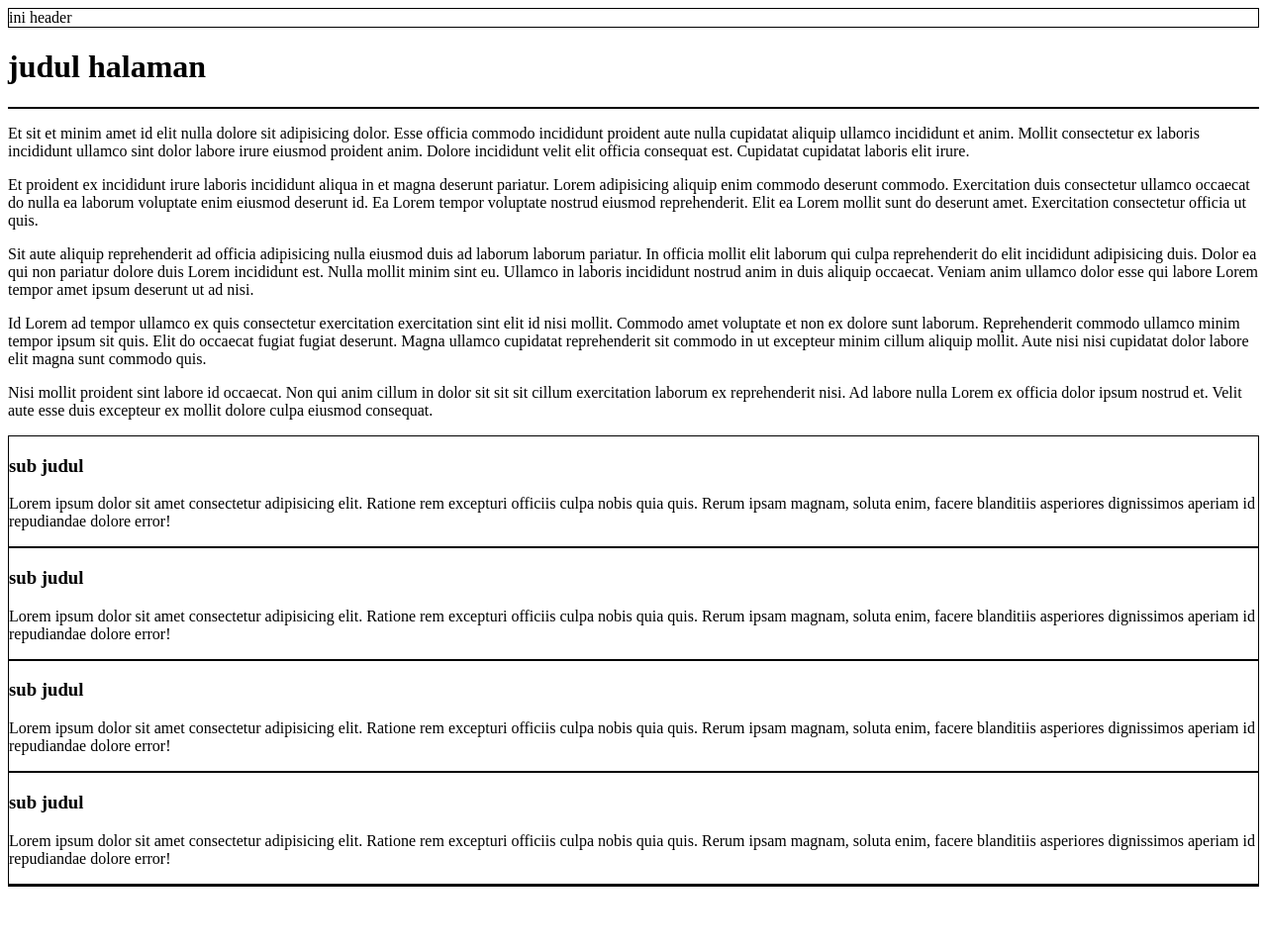
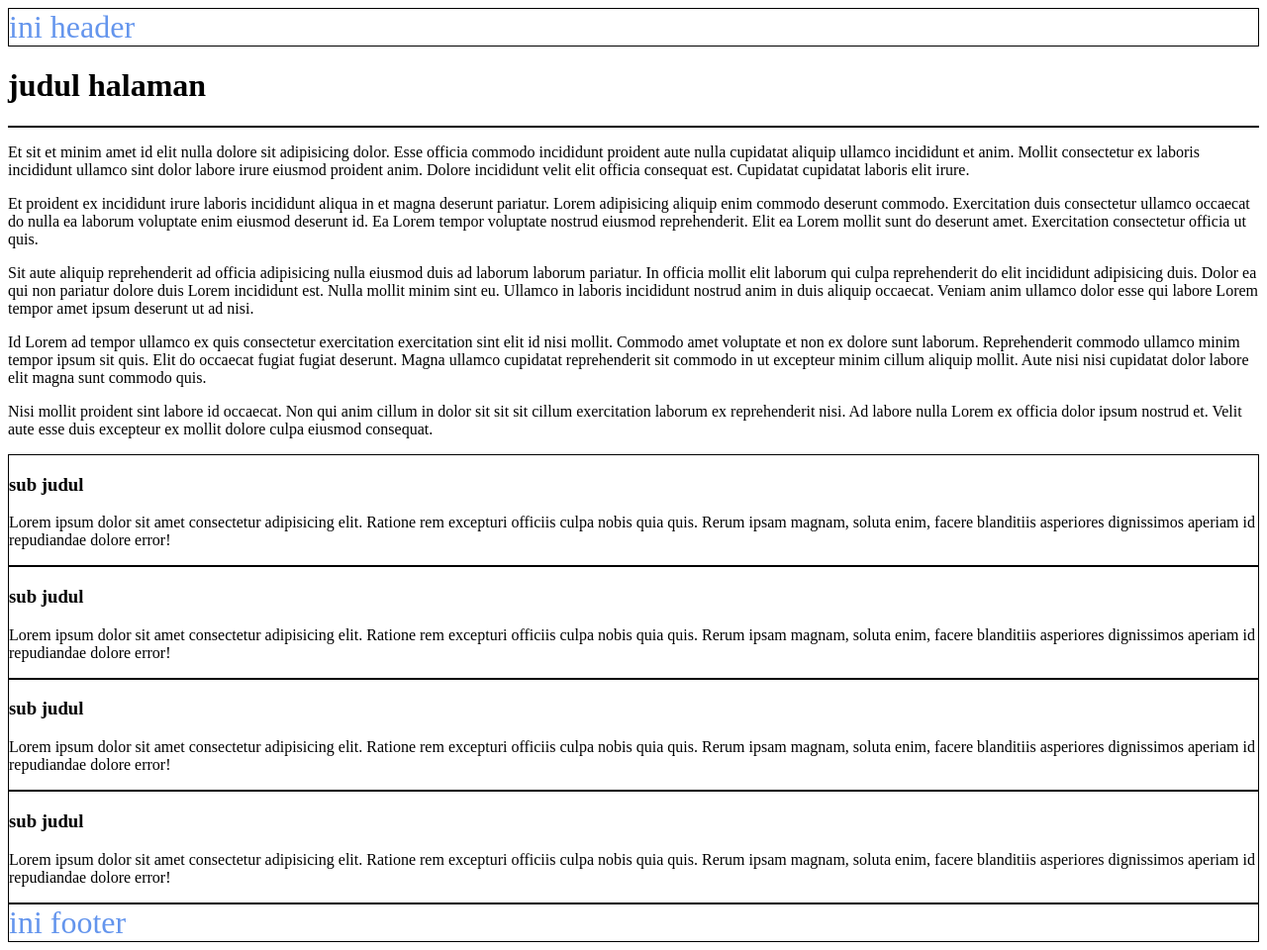
Before and after one commit to Cintyawardani/modulpratikum2, a plain HTML site: page pratikum2css/index.html in a window 1280 px wide. Shown: the whole page at 99% size. Before the commit the page ends 904 px from the top, so only its background shows below. Drawn offline with Linux system fonts and the light colour scheme.

Commit message:
ukuran font pada header dan footer lebih besar, dan berwarna

```diff
--- a/pratikum2css/index.html
+++ b/pratikum2css/index.html
@@ -9,6 +9,15 @@
     .border-sample{
         border:thin solid black;
     }
+    header{
+           color: #6495ED;
+           font-size: 24pt;
+       }
+       footer{
+           color: rgb(100, 149, 237);
+           font-size: 24pt;
+       }
+
 </style>
 </head>
 <body>
@@ -39,6 +48,6 @@
            <p>Lorem ipsum dolor sit amet consectetur adipisicing elit. Ratione rem excepturi officiis culpa nobis quia quis. Rerum ipsam magnam, soluta enim, facere blanditiis asperiores dignissimos aperiam id repudiandae dolore error!</p>
        </section>
    </div>
-   <footer class='border-sample'> </footer>
+   <footer class='border-sample'>ini footer</footer>
 </body>
 </html>
```
